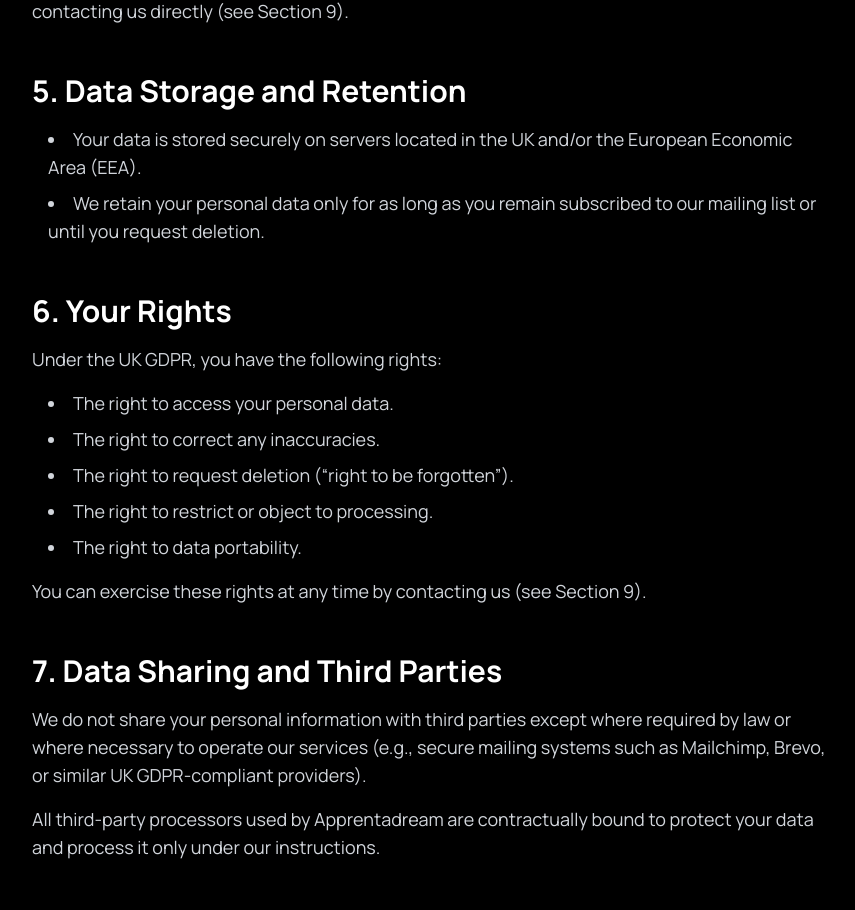
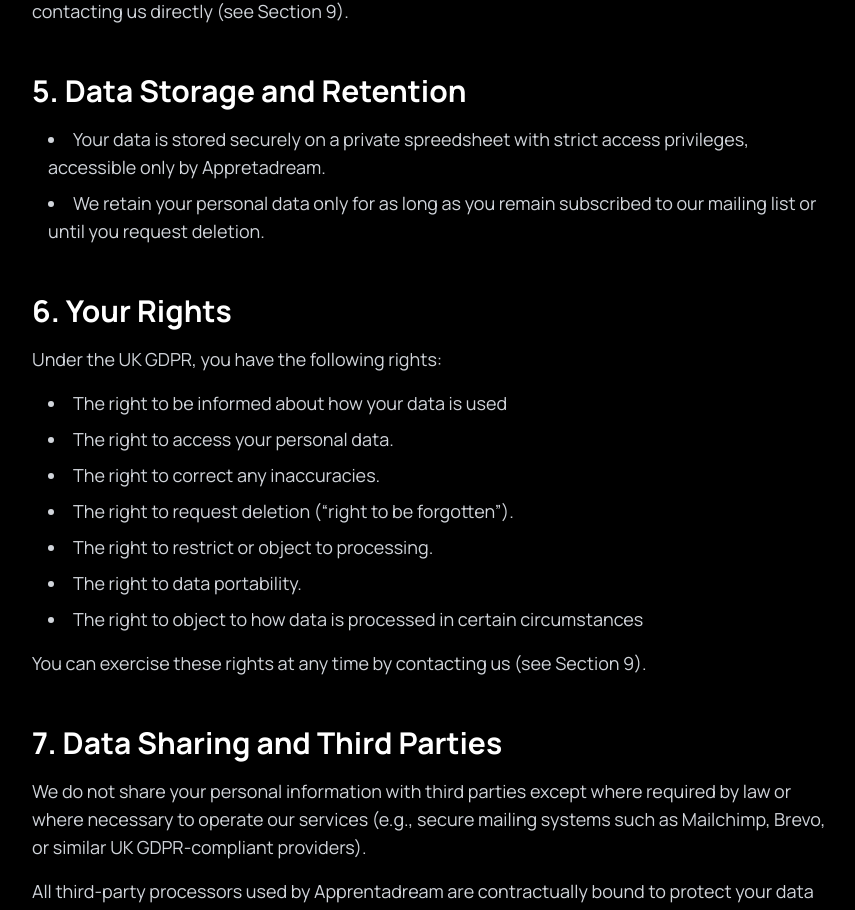
Before and after one commit to samuelforrest/apprentadream.co.uk, a Next.js app: page /terms in a window 1280 px wide. Shown: the part 1297-2207 px from the top of the page, without its empty margins (208-1063 px from the left). Built offline with nearby package versions, Linux system fonts and the light colour scheme.

Commit message:
update terms

```diff
--- a/app/terms/page.tsx
+++ b/app/terms/page.tsx
@@ -100,7 +100,7 @@ export default function Terms() {
               5. Data Storage and Retention
             </h2>
             <ul className="list-disc list-inside space-y-2 text-base sm:text-lg text-gray-300 ml-4">
-              <li>Your data is stored securely on servers located in the UK and/or the European Economic Area (EEA).</li>
+              <li>Your data is stored securely on a private spreedsheet with strict access privileges, accessible only by Appretadream.</li>
               <li>We retain your personal data only for as long as you remain subscribed to our mailing list or until you request deletion.</li>
             </ul>
           </section>
@@ -114,11 +114,13 @@ export default function Terms() {
               Under the UK GDPR, you have the following rights:
             </p>
             <ul className="list-disc list-inside space-y-2 text-base sm:text-lg text-gray-300 ml-4">
+            <li>The right to be informed about how your data is used</li>
               <li>The right to access your personal data.</li>
               <li>The right to correct any inaccuracies.</li>
               <li>The right to request deletion (&ldquo;right to be forgotten&rdquo;).</li>
               <li>The right to restrict or object to processing.</li>
               <li>The right to data portability.</li>
+              <li>The right to object to how data is processed in certain circumstances</li>
             </ul>
             <p className="text-base sm:text-lg text-gray-300 leading-relaxed mt-4">
               You can exercise these rights at any time by contacting us (see Section 9).
```
